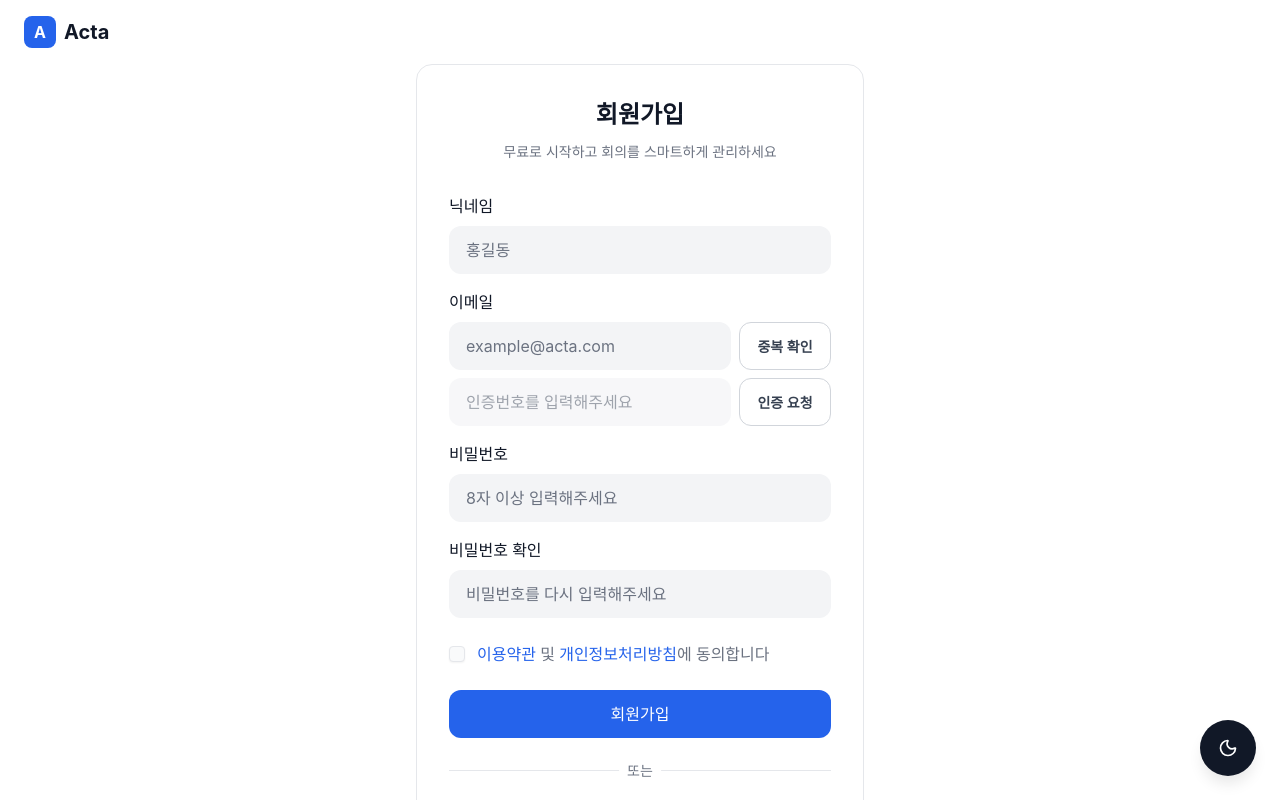
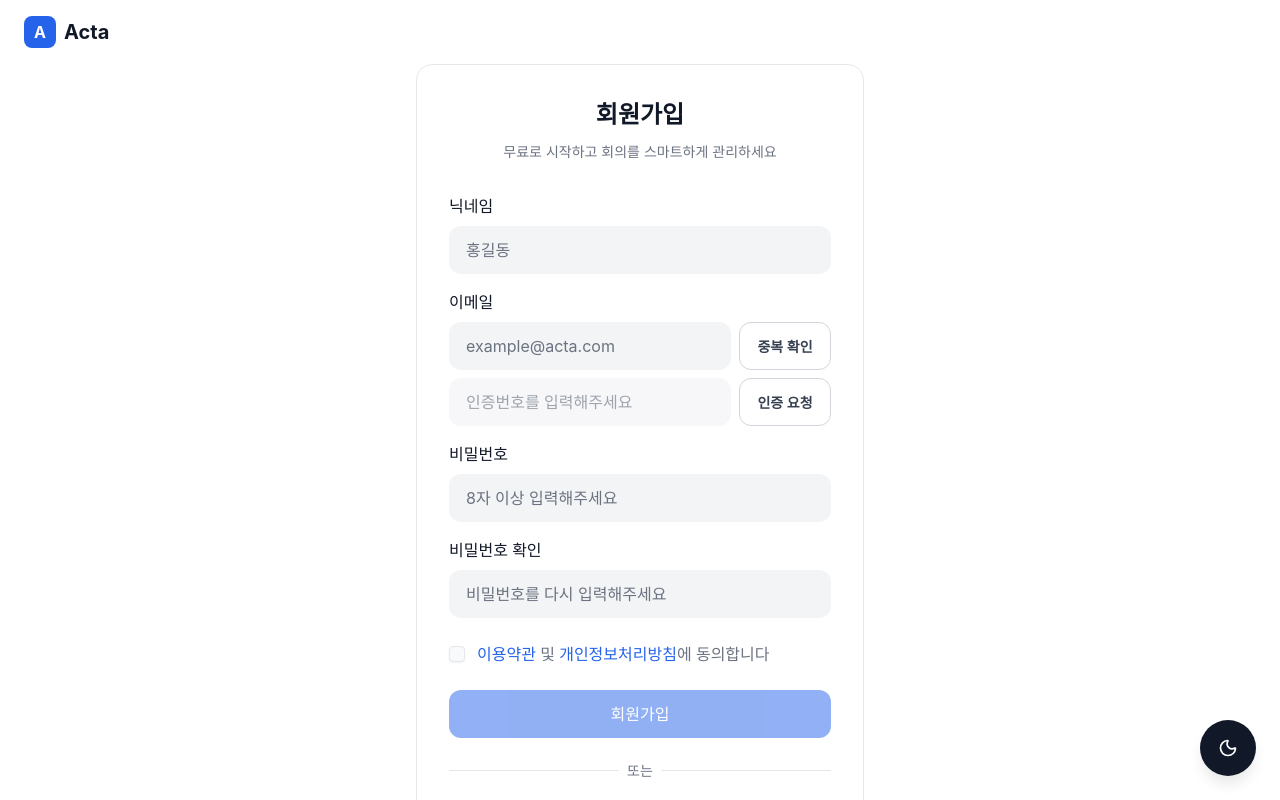
Before and after one commit to YU-AIProject-26/Frontend, a React (Vite) app: page /auth/signup in a window 1280 px wide. Shown: the top 800 px of the page. Built offline with nearby package versions, Linux system fonts and the light colour scheme.

Commit message:
[수정] 회원가입 버튼 활성화 조건에 약관 동의 및 입력값 검증 반영

```diff
--- a/src/pages/SignupPage.styles.ts
+++ b/src/pages/SignupPage.styles.ts
@@ -305,14 +305,19 @@ export const SubmitButton = styled.button`
   transition: background-color 0.2s ease;
   margin-top: 0.5rem;
 
-  &:hover {
+  &:hover:not(:disabled) {
     background: rgba(37, 99, 235, 0.9);
+  }
+
+  &:disabled {
+    opacity: 0.5;
+    cursor: not-allowed;
   }
 
   html.dark & {
     background: #3b82f6;
 
-    &:hover {
+    &:hover:not(:disabled) {
       background: rgba(59, 130, 246, 0.9);
     }
   }
--- a/src/pages/SignupPage.tsx
+++ b/src/pages/SignupPage.tsx
@@ -90,6 +90,22 @@ export default function SignupPage() {
     return `${minutes}:${`${seconds}`.padStart(2, '0')}`;
   }, [remainingSeconds]);
 
+  const isPasswordMatched =
+    password.trim().length > 0 &&
+    passwordConfirm.trim().length > 0 &&
+    password === passwordConfirm;
+
+  const isSignupEnabled =
+    nickname.trim().length > 0 &&
+    email.trim().length > 0 &&
+    isEmailChecked &&
+    isEmailAvailable === true &&
+    isEmailVerified &&
+    password.trim().length > 0 &&
+    passwordConfirm.trim().length > 0 &&
+    isPasswordMatched &&
+    agreedToTerms;
+
   const resetEmailVerificationState = () => {
     setIsEmailChecked(false);
     setIsEmailAvailable(null);
@@ -175,6 +191,10 @@ export default function SignupPage() {
 
   const handleSubmit = (e: React.FormEvent<HTMLFormElement>) => {
     e.preventDefault();
+
+    if (!isSignupEnabled) {
+      return;
+    }
 
     console.log('회원가입 시도', {
       nickname,
@@ -335,7 +355,9 @@ export default function SignupPage() {
             </TermsLabel>
           </TermsRow>
 
-          <SubmitButton type = "submit">회원가입</SubmitButton>
+          <SubmitButton type = "submit" disabled = {!isSignupEnabled}>
+            회원가입
+          </SubmitButton>
         </Form>
 
         <DividerWrapper>
```
